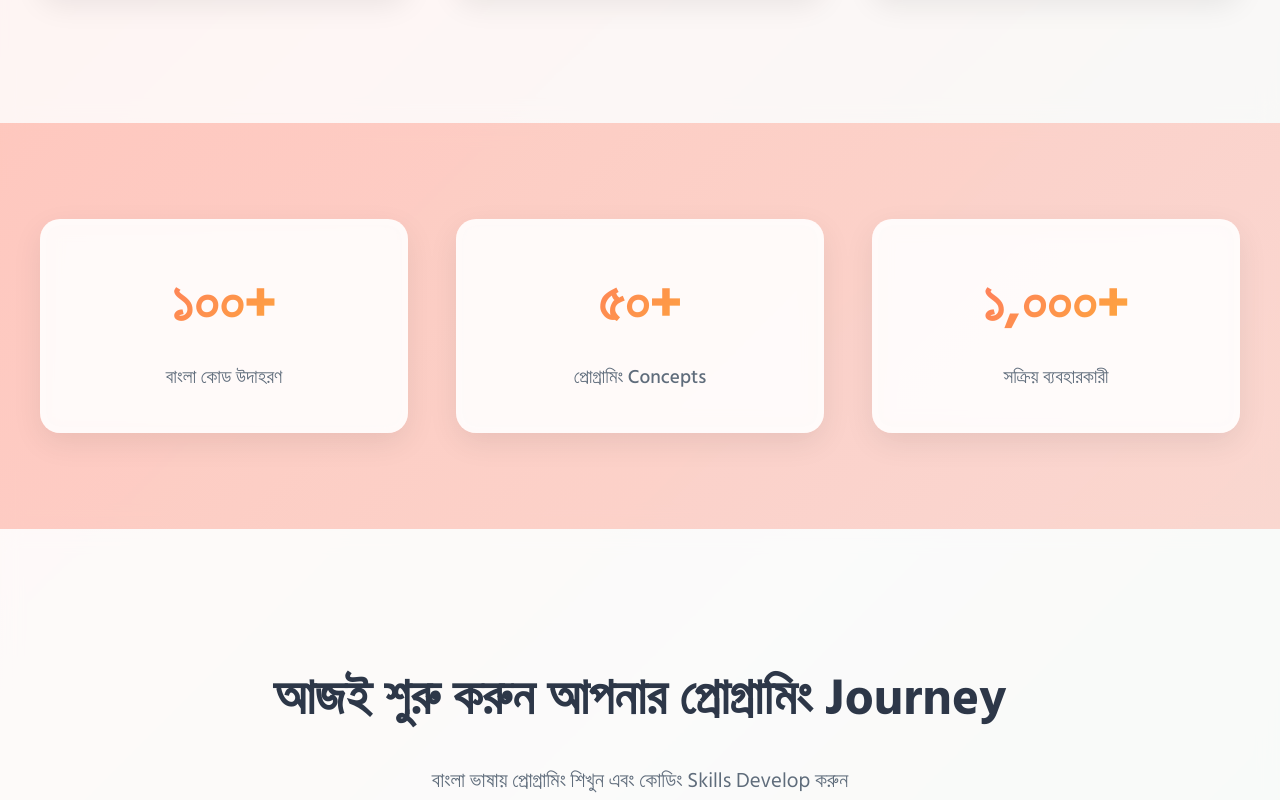
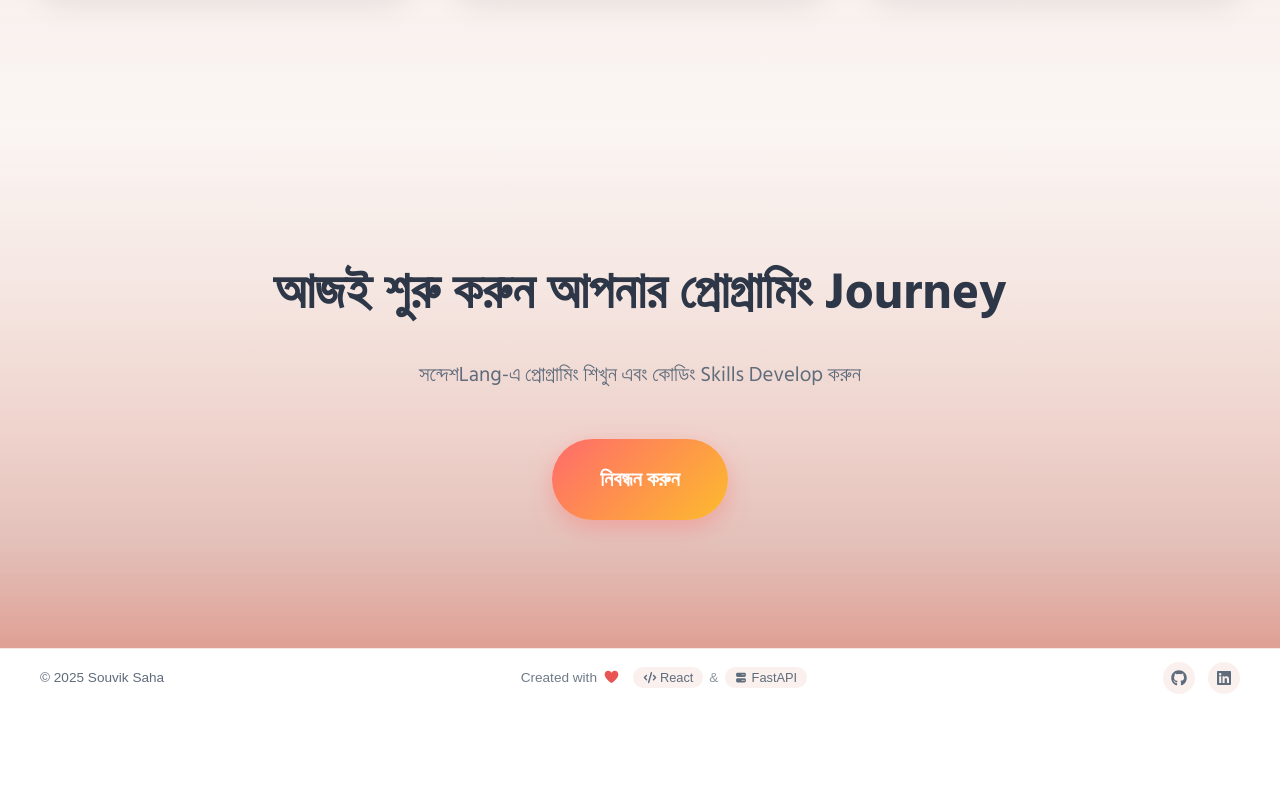
Before and after one commit to souvik4133x/Bengali-Compiler, a React (Create React App) app in the folder sondeshlang/: page / in a window 1280 px wide. Shown: the part 1460-2260 px from the top of the page. After the commit the page ends 2167 px from the top, so only its background shows below. Built offline with nearby package versions, Linux system fonts and the light colour scheme.

Commit message:
added footer and make content writing good

```diff
--- a/sondeshlang/package.json
+++ b/sondeshlang/package.json
@@ -3,6 +3,9 @@
   "version": "0.1.0",
   "private": true,
   "dependencies": {
+    "@fortawesome/free-brands-svg-icons": "^7.0.1",
+    "@fortawesome/free-solid-svg-icons": "^7.0.1",
+    "@fortawesome/react-fontawesome": "^3.0.2",
     "@lottiefiles/react-lottie-player": "^3.6.0",
     "@monaco-editor/react": "^4.7.0",
     "@testing-library/dom": "^10.4.1",
--- a/sondeshlang/src/App.js
+++ b/sondeshlang/src/App.js
@@ -5,6 +5,7 @@ import Home from './components/Home';
 import EditorPage from './pages/EditorPage';
 import DocsPage from './pages/DocsPage'; // Create this component later
 import './styles/Global.css';
+import FooterNav from './components/FooterNav';
 
 function App() {
   return (
@@ -16,6 +17,7 @@ function App() {
           <Route path="/editor" element={<EditorPage />} />
           <Route path="/docs" element={<DocsPage />} />
         </Routes>
+        <FooterNav/>
       </div>
     </Router>
   );
--- a/sondeshlang/src/components/CodeEditor.js
+++ b/sondeshlang/src/components/CodeEditor.js
@@ -6,8 +6,8 @@ const CodeEditor = ({ bengaliCode, setBengaliCode, output, isLoading, runCode })
     <div className="code-editor-page">
       <div className="editor-header-section">
         <div className="header-content">
-          <h1 className="editor-main-title">বাংলা কোড এডিটর</h1>
-          <p className="editor-subtitle">বাংলা ভাষায় কোড লিখুন এবং রিয়েল-টাইমে আউটপুট দেখুন</p>
+          <h1 className="editor-main-title">সন্দেশLang কোড এডিটর</h1>
+          <p className="editor-subtitle">সন্দেশLang-এ কোড লিখুন এবং রিয়েল-টাইমে আউটপুট দেখুন</p>
         </div>
       </div>
 
@@ -17,7 +17,7 @@ const CodeEditor = ({ bengaliCode, setBengaliCode, output, isLoading, runCode })
             <div className="editor-header">
               <div className="editor-title">
                 <span className="editor-icon">📝</span>
-                বাংলা কোড
+                কোড
               </div>
               <button
                 className="run-button"
--- /dev/null
+++ b/sondeshlang/src/components/FooterNav.js
@@ -0,0 +1,56 @@
+import React from 'react';
+import { FontAwesomeIcon } from '@fortawesome/react-fontawesome';
+import { faGithub, faLinkedin } from '@fortawesome/free-brands-svg-icons';
+import { faHeart, faCode, faServer } from '@fortawesome/free-solid-svg-icons';
+import '../styles/FooterNav.css';
+
+const FooterNav = () => {
+  return (
+    <footer className="footer-nav">
+      <div className="footer-container">
+        <div className="footer-left">
+          <span>© 2025 Souvik Saha</span>
+        </div>
+
+        <div className="footer-center">
+          <span className="created-with">Created with</span>
+          <span className="heart-icon"><FontAwesomeIcon icon={faHeart} /></span>
+          <span className="tech-stack">
+            <span className="tech-item">
+              <FontAwesomeIcon icon={faCode} className="tech-icon" />
+              React
+            </span>
+            <span className="tech-separator">&</span>
+            <span className="tech-item">
+              <FontAwesomeIcon icon={faServer} className="tech-icon" />
+              FastAPI
+            </span>
+          </span>
+        </div>
+
+        <div className="footer-right">
+          <a
+            href="https://github.com/souvik4133x"
+            target="_blank"
+            rel="noopener noreferrer"
+            className="social-link"
+            aria-label="GitHub"
+          >
+            <FontAwesomeIcon icon={faGithub} />
+          </a>
+          <a
+            href="https://www.linkedin.com/in/souvik-saha-613503226/"
+            target="_blank"
+            rel="noopener noreferrer"
+            className="social-link"
+            aria-label="LinkedIn"
+          >
+            <FontAwesomeIcon icon={faLinkedin} />
+          </a>
+        </div>
+      </div>
+    </footer>
+  );
+};
+
+export default FooterNav;
--- a/sondeshlang/src/components/Home.js
+++ b/sondeshlang/src/components/Home.js
@@ -1,5 +1,6 @@
 import React from 'react';
 import '../styles/Home.css';
+import { Link } from "react-router-dom";
 
 const Home = () => {
   return (
@@ -10,13 +11,19 @@ const Home = () => {
             বাংলায় প্রোগ্রামিং শিখুন
           </h1>
           <p className="hero-description">
-            সন্দেশLang হল একটি ইনোভেটিভ প্ল্যাটফর্ম যেখানে আপনি বাংলা ভাষায় প্রোগ্রামিং শিখতে এবং অনুশীলন করতে পারবেন।
-            পাইথনের সকল ফিচার বাংলা কীওয়ার্ড দিয়ে ব্যবহার করুন।
+            সন্দেশLang হল একটি কোডিং ভাষা যা বিশেষভাবে ডিজাইন করা হয়েছে যাতে সবাই সহজভাবে বুঝতে পারে। এটি পাইথন থেকে অনুপ্রাণিত একটি ভাষা। এখানে এডিটরে আপনি সন্দেশLang এবং পাইথন উভয়ই লিখতে পারবেন।
+
+
           </p>
           <div className="hero-buttons">
+            <Link to="/editor">
               <button className="cta-button primary">এখনই শুরু করুন</button>
+            </Link>
+            <a href="https://www.youtube.com/watch?v=YOUR_VIDEO_ID" target="_blank" rel="noopener noreferrer">
               <button className="cta-button secondary">ডেমো দেখুন</button>
+            </a>
           </div>
+
         </div>
         <div className="hero-visual">
           <div className="code-demo">
@@ -36,14 +43,13 @@ const Home = () => {
           </div>
         </div>
       </section>
-
 <section className="features-section">
   <h2 className="section-title">কেন সন্দেশLang ব্যবহার করবেন?</h2>
   <div className="features-grid">
     <div className="feature-card">
       <div className="feature-icon">📚</div>
       <h3>বাংলায় শিখুন</h3>
-            <p>ইংরেজি বাধা দূর করে বাংলা ভাষায় প্রোগ্রামিং এর মূল概念 শিখুন</p>
+      <p>ইংরেজি বাধা দূর করে বাংলা ভাষায় প্রোগ্রামিং এর মূল ধারণা শিখুন</p>
     </div>
     <div className="feature-card">
       <div className="feature-icon">⚡</div>
@@ -52,32 +58,18 @@ const Home = () => {
     </div>
     <div className="feature-card">
       <div className="feature-icon">🎯</div>
-            <h3>ইন্টারaktive অনুশীলন</h3>
-            <p>বিভিন্ন সমস্যা সমাধান করে আপনার Skills উন্নত করুন</p>
+      <h3>ইন্টারঅ্যাকটিভ অনুশীলন</h3>
+      <p>বিভিন্ন সমস্যা সমাধান করে আপনার দক্ষতা উন্নত করুন</p>
     </div>
   </div>
 </section>
 
-      <section className="stats-section">
-        <div className="stats-container">
-          <div className="stat">
-            <div className="stat-number">১০০+</div>
-            <div className="stat-label">বাংলা কোড উদাহরণ</div>
-          </div>
-          <div className="stat">
-            <div className="stat-number">৫০+</div>
-            <div className="stat-label">প্রোগ্রামিং Concepts</div>
-          </div>
-          <div className="stat">
-            <div className="stat-number">১,০০০+</div>
-            <div className="stat-label">সক্রিয় ব্যবহারকারী</div>
-          </div>
-        </div>
-      </section>
+
+
 
       <section className="cta-section">
         <h2>আজই শুরু করুন আপনার প্রোগ্রামিং Journey</h2>
-        <p>বাংলা ভাষায় প্রোগ্রামিং শিখুন এবং কোডিং Skills Develop করুন</p>
+        <p>সন্দেশLang-এ প্রোগ্রামিং শিখুন এবং কোডিং Skills Develop করুন</p>
         <button className="cta-button large">নিবন্ধন করুন</button>
       </section>
     </div>
--- a/sondeshlang/src/styles/DocsPage.css
+++ b/sondeshlang/src/styles/DocsPage.css
@@ -1,6 +1,6 @@
 .docs-page {
   padding: 100px 0 0;
-  min-height: 110vh;
+  min-height: 130vh;
   background: linear-gradient(135deg, #fec5bb 0%, #fcd5ce 25%, #fae1dd 50%, #e8e8e4 75%, #d8e2dc 100%);
 }
 
--- /dev/null
+++ b/sondeshlang/src/styles/FooterNav.css
@@ -0,0 +1,166 @@
+/* FooterNav.css */
+.footer-nav {
+  background: rgba(255, 255, 255, 1);
+  padding: 0.8rem 1.5rem;
+  width: 100%;
+  color: #5f6c7b;
+  font-family: 'Poppins', sans-serif;
+  position: relative;
+  border-top: 1px solid rgba(237, 206, 199, 0.5);
+}
+
+.footer-container {
+  max-width: 1200px;
+  margin: 0 auto;
+  display: flex;
+  justify-content: space-between;
+  align-items: center;
+  flex-wrap: wrap;
+}
+
+.footer-left, .footer-center, .footer-right {
+  display: flex;
+  align-items: center;
+}
+
+.footer-left {
+  font-weight: 400;
+  font-size: 0.85rem;
+}
+
+.footer-center {
+  flex: 1;
+  justify-content: center;
+  text-align: center;
+  display: flex;
+  align-items: center;
+  gap: 0.4rem;
+  font-size: 0.85rem;
+}
+
+.created-with {
+  opacity: 0.9;
+}
+
+.heart-icon {
+  color: #e95454;
+  animation: pulse 1.5s infinite;
+}
+
+.tech-stack {
+  display: flex;
+  align-items: center;
+  gap: 0.4rem;
+  margin-left: 0.4rem;
+}
+
+.tech-item {
+  display: flex;
+  align-items: center;
+  gap: 0.2rem;
+  background: rgba(221, 152, 140, 0.15);
+  padding: 0.2rem 0.6rem;
+  border-radius: 15px;
+  transition: all 0.3s ease;
+  font-size: 0.8rem;
+}
+
+.tech-item:hover {
+  background: rgba(221, 152, 140, 0.25);
+  transform: translateY(-1px);
+}
+
+.tech-icon {
+  font-size: 0.7rem;
+}
+
+.tech-separator {
+  opacity: 0.7;
+}
+
+.footer-right {
+  gap: 0.8rem;
+}
+
+.social-link {
+  display: flex;
+  align-items: center;
+  justify-content: center;
+  width: 32px;
+  height: 32px;
+  background: rgba(221, 152, 140, 0.15);
+  border-radius: 50%;
+  color: #5f6c7b;
+  text-decoration: none;
+  transition: all 0.3s ease;
+  font-size: 1rem;
+}
+
+.social-link:hover {
+  background: rgba(221, 152, 140, 0.3);
+  transform: translateY(-2px);
+  color: #e95454;
+}
+
+/* Animations */
+@keyframes pulse {
+  0% {
+    transform: scale(1);
+  }
+  50% {
+    transform: scale(1.1);
+  }
+  100% {
+    transform: scale(1);
+  }
+}
+
+/* Responsive for small screens */
+@media (max-width: 768px) {
+  .footer-nav {
+    padding: 0.7rem 1rem;
+  }
+
+  .footer-container {
+    flex-direction: column;
+    gap: 0.7rem;
+    text-align: center;
+  }
+
+  .footer-center {
+    order: 3;
+    width: 100%;
+    margin-top: 0.3rem;
+    flex-wrap: wrap;
+    justify-content: center;
+  }
+
+  .tech-stack {
+    justify-content: center;
+  }
+
+  .footer-left, .footer-center {
+    font-size: 0.8rem;
+  }
+}
+
+@media (max-width: 480px) {
+  .footer-nav {
+    padding: 0.6rem 0.8rem;
+  }
+
+  .tech-stack {
+    flex-direction: column;
+    gap: 0.3rem;
+  }
+
+  .tech-separator {
+    display: none;
+  }
+
+  .social-link {
+    width: 30px;
+    height: 30px;
+    font-size: 0.9rem;
+  }
+}
--- a/sondeshlang/src/styles/Home.css
+++ b/sondeshlang/src/styles/Home.css
@@ -1,7 +1,22 @@
+/* ---------------- Home Container ---------------- */
 .home-container {
   padding-top: 70px;
+  min-height: 100vh;
+  background: linear-gradient(
+    to bottom,
+    rgba(221, 152, 140, 0.92) 0%,   /* hero top */
+    rgba(224, 166, 154, 0.9) 10%,
+    rgba(228, 180, 168, 0.9) 20%,
+    rgba(237, 206, 199, 0.92) 35%,  /* hero bottom / features top */
+    rgba(245, 230, 225, 0.95) 55%,  /* features middle */
+    rgba(250, 245, 243, 0.97) 75%,  /* features bottom / CTA top */
+    rgba(255, 255, 255, 1) 100%      /* CTA bottom */
+  );
+  color: #2d3748;
+  backdrop-filter: blur(10px);
 }
 
+/* ---------------- Hero Section ---------------- */
 .hero-section {
   display: grid;
   grid-template-columns: 1fr 1fr;
@@ -13,13 +28,14 @@
   min-height: 100vh;
 }
 
+/* Hero Title */
 .hero-title {
   font-size: 3.5rem;
   font-weight: bold;
-  color: #2d3748;
   margin-bottom: 1.5rem;
   line-height: 1.2;
   font-family: 'Hind Siliguri', sans-serif;
+  color: #2d3748;
 }
 
 .hero-title span {
@@ -28,6 +44,7 @@
   -webkit-text-fill-color: transparent;
 }
 
+/* Hero Description */
 .hero-description {
   font-size: 1.3rem;
   color: #5f6c7b;
@@ -36,6 +53,7 @@
   font-family: 'Hind Siliguri', sans-serif;
 }
 
+/* Buttons */
 .hero-buttons {
   display: flex;
   gap: 1.5rem;
@@ -70,19 +88,21 @@
   box-shadow: 0 8px 25px rgba(0, 0, 0, 0.15);
 }
 
+/* Hero Visual */
 .hero-visual {
   display: flex;
   justify-content: center;
   align-items: center;
 }
 
+/* Code Demo */
 .code-demo {
-  background: rgba(255, 255, 255, 0.9);
+  background: rgba(255, 255, 255, 0.85);
   border-radius: 16px;
   overflow: hidden;
   width: 100%;
   max-width: 450px;
-  box-shadow: 0 20px 40px rgba(0, 0, 0, 0.1);
+  box-shadow: 0 20px 40px rgba(0, 0, 0, 0.08);
   backdrop-filter: blur(10px);
   border: 1px solid rgba(255, 255, 255, 0.5);
 }
@@ -142,9 +162,15 @@
   color: #48bb78;
 }
 
+/* ---------------- Features Section ---------------- */
 .features-section {
   padding: 8rem 2rem;
-  background: rgba(255, 255, 255, 0.7);
+  background: linear-gradient(
+    to bottom,
+    rgba(237, 206, 199, 0.92) 0%,   /* hero bottom matches */
+    rgba(245, 230, 225, 0.95) 50%,  /* smooth middle */
+    rgba(250, 245, 243, 0.97) 100%  /* features bottom */
+  );
   backdrop-filter: blur(10px);
 }
 
@@ -203,57 +229,24 @@
   font-family: 'Hind Siliguri', sans-serif;
 }
 
-.stats-section {
-  padding: 6rem 2rem;
-  background: linear-gradient(135deg, rgba(254, 197, 187, 0.9), rgba(252, 213, 206, 0.9));
-  color: #2d3748;
-  backdrop-filter: blur(10px);
-}
-
-.stats-container {
-  display: grid;
-  grid-template-columns: repeat(auto-fit, minmax(220px, 1fr));
-  gap: 3rem;
-  max-width: 1200px;
-  margin: 0 auto;
-  text-align: center;
-}
-
-.stat {
-  background: rgba(255, 255, 255, 0.9);
-  padding: 2.5rem 2rem;
-  border-radius: 20px;
-  box-shadow: 0 10px 30px rgba(0, 0, 0, 0.08);
-  backdrop-filter: blur(10px);
-}
-
-.stat-number {
-  font-size: 3.5rem;
-  font-weight: bold;
-  margin-bottom: 0.8rem;
-  background: linear-gradient(135deg, #ff6b6b, #fdbb2d);
-  -webkit-background-clip: text;
-  -webkit-text-fill-color: transparent;
-  font-family: 'Hind Siliguri', sans-serif;
-}
-
-.stat-label {
-  font-size: 1.2rem;
-  color: #5f6c7b;
-  font-weight: 500;
-  font-family: 'Hind Siliguri', sans-serif;
-}
-
+/* ---------------- CTA Section ---------------- */
 .cta-section {
   padding: 8rem 2rem;
   text-align: center;
-  background: rgba(255, 255, 255, 0.8);
+  background: linear-gradient(
+    to bottom,
+    rgba(250, 245, 243, 0.97) 0%,   /* features bottom matches */
+    rgba(245, 230, 225, 0.95) 30%,
+    rgba(237, 206, 199, 0.92) 60%,
+    rgba(224, 186, 178, 0.9) 80%,
+    rgba(221, 152, 140, 0.92) 100%
+  );
+  color: #2d3748;
   backdrop-filter: blur(10px);
 }
 
 .cta-section h2 {
   font-size: 3.2rem;
-  color: #2d3748;
   margin-bottom: 1.5rem;
   font-family: 'Hind Siliguri', sans-serif;
   font-weight: 700;
@@ -283,6 +276,7 @@
   box-shadow: 0 12px 35px rgba(255, 107, 107, 0.5);
 }
 
+/* ---------------- Responsive ---------------- */
 @media (max-width: 768px) {
   .hero-section {
     grid-template-columns: 1fr;
@@ -303,10 +297,6 @@
     grid-template-columns: 1fr;
   }
 
-  .stats-container {
-    grid-template-columns: 1fr;
-  }
-
   .section-title {
     font-size: 2.2rem;
   }
```
Also changed, not shown: sondeshlang/src/pages/DocsPage.js (+48 -9 lines), 1 other file (tests, documents, lock files or other folders). Lines whose indentation alone changed are shown as unchanged.
